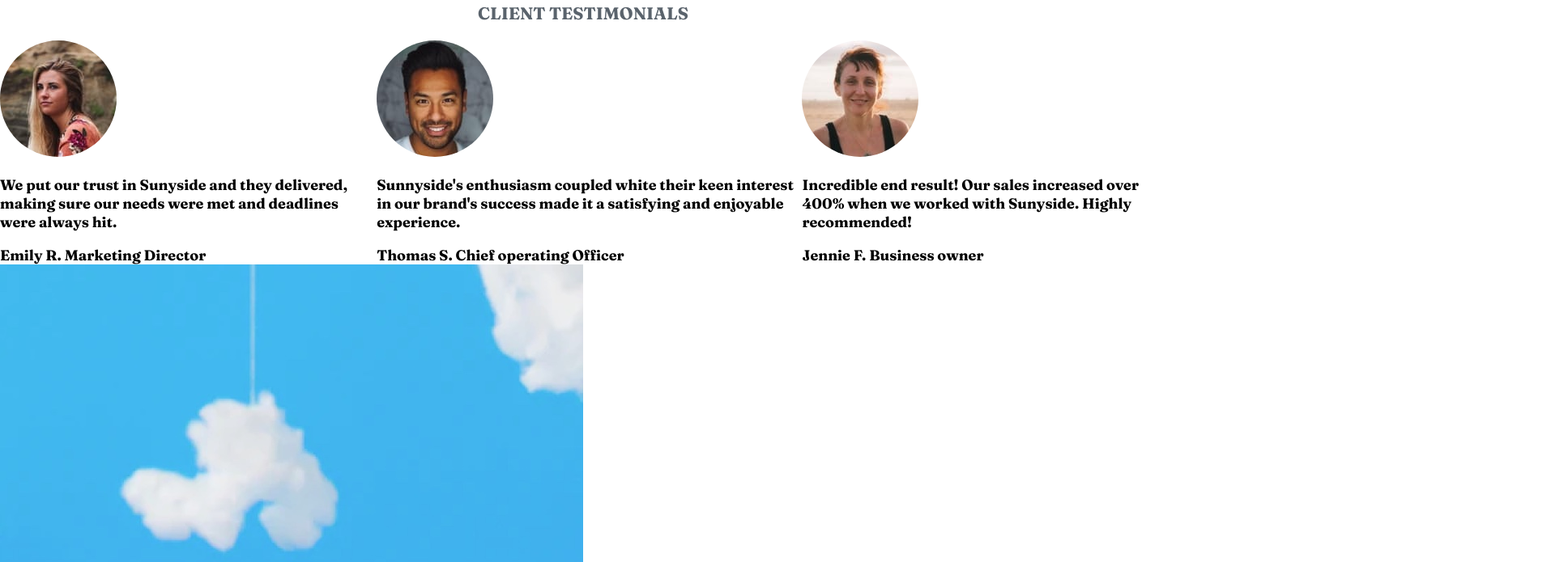
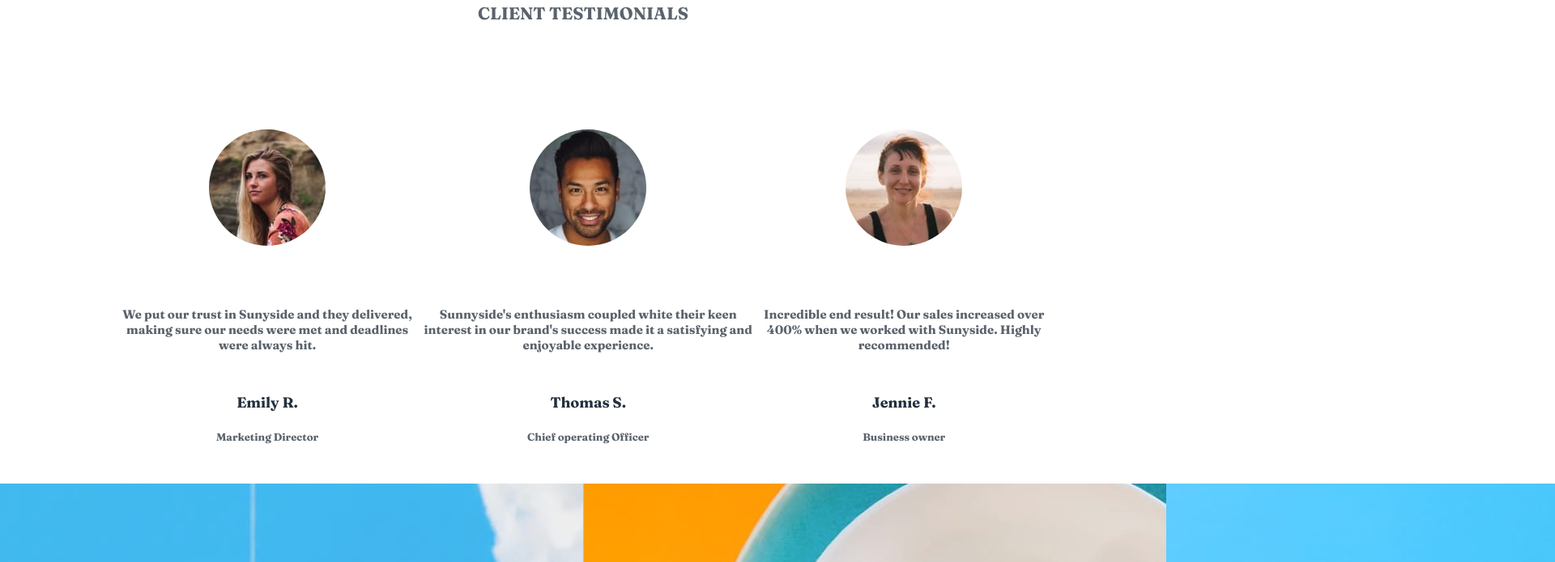
Before and after one commit to Douglaslima93/Agencia-Sunnyside, a plain HTML site: page index.html in a window 1280 px wide. Shown: the part 2681-3376 px from the top of the page at 81% size, 1920 px wide, since content can reach past the window. Drawn offline with Linux system fonts and the light colour scheme.

Commit message:
Atualização index e estilo v4

```diff
--- a/assets/css/estilo.css
+++ b/assets/css/estilo.css
@@ -157,10 +157,45 @@ body {
 .clientes {
     display: flex;
     flex-direction: row;
-    align-items: center;
+    justify-content: space-around;
+    width: 80%;
+    padding: 50px;
+    margin: auto;
+
 }
 
 .clientes img{
     border-radius: 172px;
     background-position: center;
+    margin-left: auto;
+    margin-right: auto;
+    padding: 60px;
+    display: block;
 }
+
+.clientes p {
+    font-size: 15px;
+    text-align: center;
+    color: hsl(213, 9%, 39%);
+}
+
+.clientes strong {
+    font-size: 18px;
+    text-align: center;
+    color: hsl(212, 27%, 19%);
+    display: block;
+    margin-top: 50px;
+}
+
+.clientes span {
+    display: block;
+    font-size: 13px;
+    color: hsl(213, 9%, 39%);
+    text-align: center;
+}
+
+.imgdiversas {
+    display: flex;
+    flex-direction: row;
+
+}
--- a/index.html
+++ b/index.html
@@ -115,7 +115,7 @@
                     delivered, making sure our needs were met
                     and deadlines were always hit.
                 </p>
-                <strong>Emily R.</strong>
+                <strong>Emily R.</strong><br>
                 <span>Marketing Director</span>
             </div>
 
@@ -126,7 +126,7 @@
                     keen interest in our brand's success made it
                     a satisfying and enjoyable experience.
                 </p>
-                <strong>Thomas S.</strong>
+                <strong>Thomas S.</strong><br>
                 <span>Chief operating Officer</span>
             </div>
 
@@ -137,7 +137,7 @@
                     over 400% when we worked with Sunyside.
                     Highly recommended!
                 </p>
-                <strong>Jennie F.</strong>
+                <strong>Jennie F.</strong><br>
                 <span>Business owner</span>
             </div>
 
@@ -145,7 +145,7 @@
         </section>
 
         <section>
-            <div>
+            <div class="imgdiversas">
             <img src="assets/img/desktop/image-gallery-milkbottles.jpg" alt="Milk">
             <img src="assets/img/desktop/image-gallery-orange.jpg" alt="Orange">
             <img src="assets/img/desktop/image-gallery-cone.jpg" alt="Cone">
```
